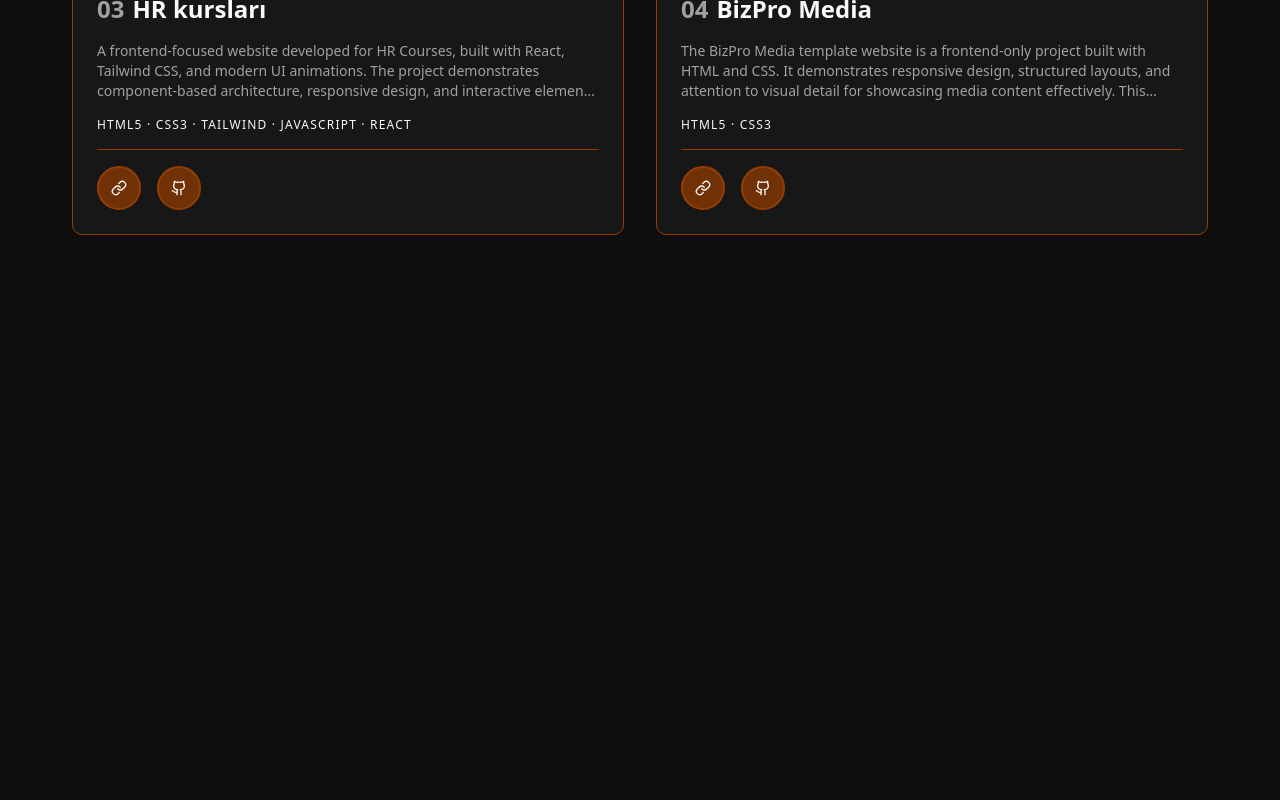
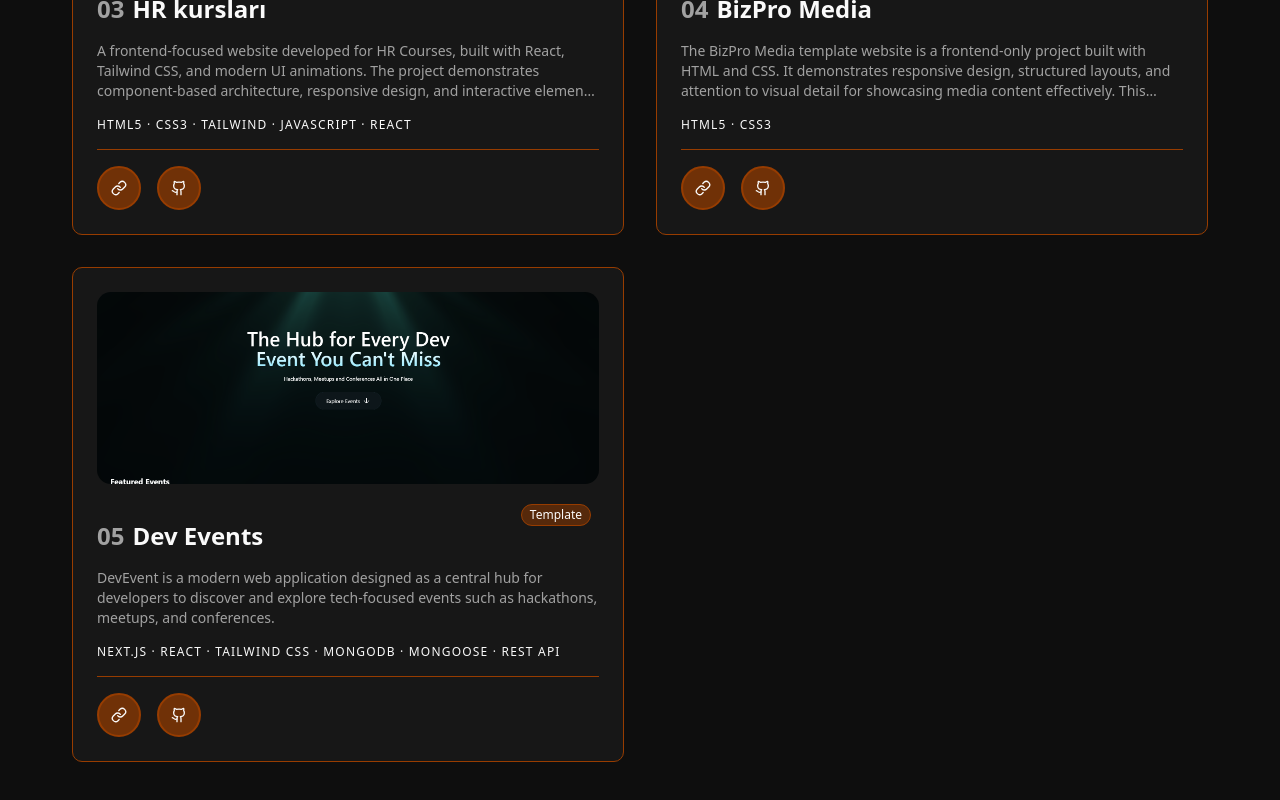
Before and after one commit to Sakiff/portfolio, a React (Vite) app: page /work in a window 1280 px wide. Shown: the part 1055-1855 px from the top of the page. Before the commit the page ends 1342 px from the top, so only its background shows below. Built offline with nearby package versions, Linux system fonts and the light colour scheme.

Commit message:
added project

```diff
--- a/src/data/workCards.ts
+++ b/src/data/workCards.ts
@@ -54,4 +54,16 @@ export const WORK_CARDS: WorkCardItem[] = [
     img: "/assets/bizpro.png",
     template: true,
   },
+  {
+    number: "05",
+    title: "Dev Events",
+    description:
+      "DevEvent is a modern web application designed as a central hub for developers to discover and explore tech-focused events such as hackathons, meetups, and conferences.",
+    link: "https://devevents-three-ruby.vercel.app/",
+    repoLink: "https://github.com/Sakiff/devevents-next-app",
+    technologies:
+      "Next.js · React · Tailwind CSS · MongoDB · Mongoose · REST API",
+    img: "/assets/dev_events.png",
+    template: true,
+  },
 ];
```
Also changed, not shown: public/assets/dev_events.png (added).
